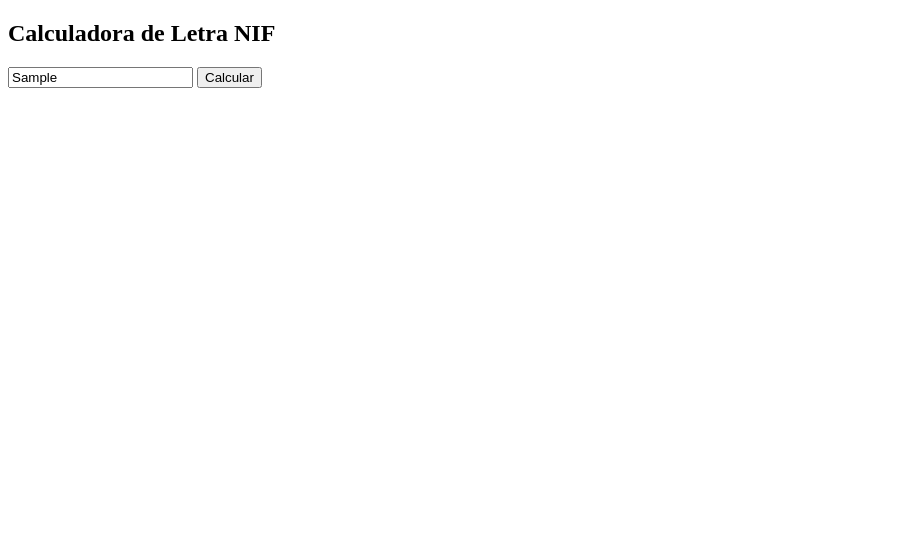
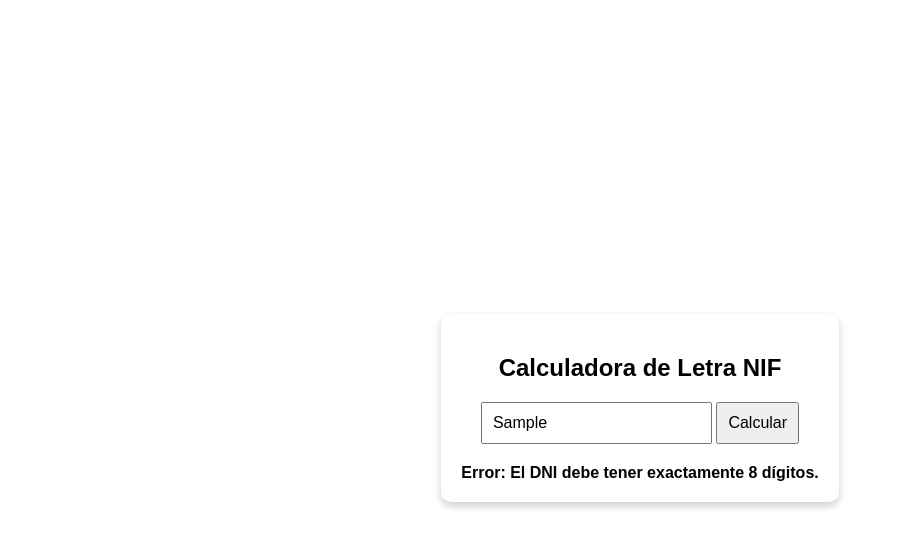
Before and after one commit to DanielRnc/Formularios-x, a plain HTML site: page index.html in a window 1280 px wide. Both pictures are taken after typing "Sample" into the empty fields and a click on the button "Calcular". Shown: the whole page, without its empty margins (0-897 px from the left). Drawn offline with Linux system fonts and the light colour scheme.

Commit message:
index.html

```diff
--- a/index.html
+++ b/index.html
@@ -3,6 +3,32 @@
 <head>
     <meta charset="UTF-8">
     <title>Calculadora Letra NIF</title>
+    <style>
+        body {
+            display: flex;
+            align-items: center;
+            justify-content: center;
+            height: 100vh;
+            font-family: Arial, sans-serif;
+        }
+        .container {
+            text-align: center;
+            padding: 20px;
+            border-radius: 10px;
+            box-shadow: 0 4px 8px rgba(0,0,0,0.2);
+        }
+        input, button {
+            padding: 10px;
+            font-size: 1em;
+        }
+        button {
+            cursor: pointer;
+        }
+        #resultado {
+            margin-top: 20px;
+            font-weight: bold;
+        }
+    </style>
 </head>
 <body>
     <div class="container">
@@ -11,5 +37,22 @@
         <button onclick="calcularLetra()">Calcular</button>
         <div id="resultado"></div>
     </div>
+
+    <script>
+        function calcularLetra() {
+            const dni = document.getElementById('dni').value;
+            const resultado = document.getElementById('resultado');
+
+            if(!/^\d{8}$/.test(dni)){
+                resultado.textContent = "Error: El DNI debe tener exactamente 8 dígitos.";
+                return;
+            }
+
+            const letras = "TRWAGMYFPDXBNJZSQVHLCKE";
+            const letra = letras[dni % 23];
+
+            resultado.textContent = `Tu NIF es: ${dni}-${letra}`;
+        }
+    </script>
 </body>
 </html>
```
